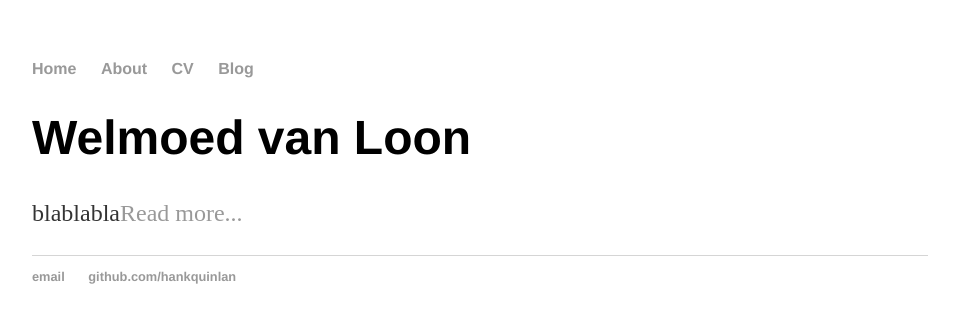
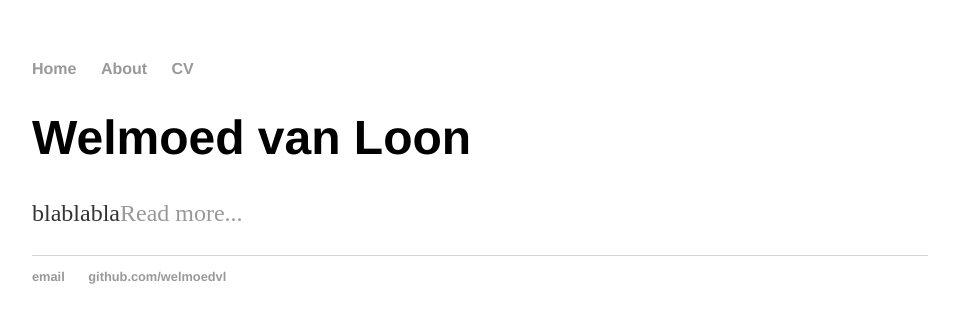
Before and after one commit to welmoedvl/welmoedvl.github.io, a Jekyll site: the page built from index.html, in a window 1280 px wide. Shown: the top 323 px of the page, without its empty margins (160-1119 px from the left). Built offline with Jekyll 4.4.1, drawn with Linux system fonts in a browser that asks for light colours.

Commit message:
Update default.html

```diff
--- a/_layouts/default.html
+++ b/_layouts/default.html
@@ -11,7 +11,6 @@
 	        		<li><a href="/">Home</a></li>
 		        	<li><a href="/about">About</a></li>
 	        		<li><a href="/cv">CV</a></li>
-	        		<li><a href="/blog">Blog</a></li>
 	    		</ul>
 			</nav>
 			<div class="container">
@@ -21,8 +20,8 @@
 			</div><!-- /.container -->
 			<footer>
 	    		<ul>
-	        		<li><a href="mailto:hankquinlanhub@gmail.com">email</a></li>
-	        		<li><a href="https://github.com/hankquinlan">github.com/hankquinlan</a></li>
+	        		<li><a href="mailto:welmoed.vanloon@gmail.com">email</a></li>
+	        		<li><a href="https://github.com/welmoedvl">github.com/welmoedvl</a></li>
 				</ul>
 			</footer>
 		</body>
```
